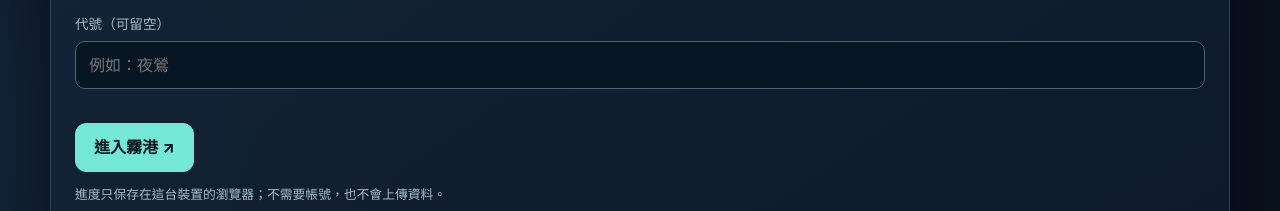
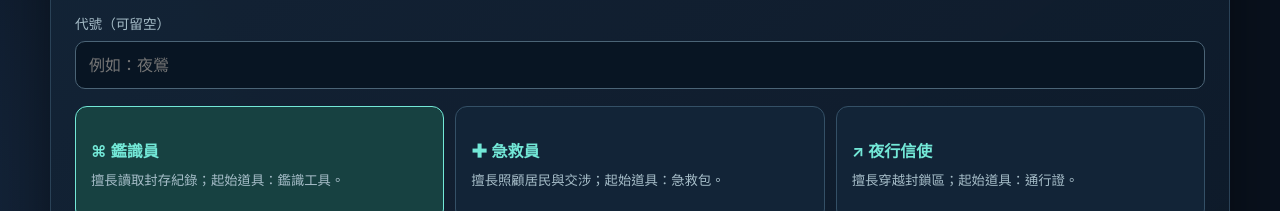
Before and after one commit to IShallowFeather/zero-protocol-rpg, a plain HTML site: page index.html in a window 1280 px wide. Shown: the part 741-952 px from the top of the page. Drawn offline with Linux system fonts and the light colour scheme.

Commit message:
Add missing RPG startup data

```diff
--- a/index.html
+++ b/index.html
@@ -29,6 +29,18 @@
     <footer class="footer">零時協議 · 課堂互動作品 · 單一 index.html · 劇情與城市均為虛構</footer>
   </div>
   <script>
+        'use strict';
+    const $ = id => document.getElementById(id);
+    const SAVE_KEY = 'zeroProtocol_save_v2';
+    const END_KEY = 'zeroProtocol_endings_v2';
+    const ROLES = {
+      analyst:{name:'鑑識員',symbol:'⌘',desc:'擅長讀取封存紀錄；起始道具：鑑識工具。',stats:{logic:3,empathy:1,nerve:1},item:'鑑識工具'},
+      medic:{name:'急救員',symbol:'✚',desc:'擅長照顧居民與交涉；起始道具：急救包。',stats:{logic:1,empathy:3,nerve:1},item:'急救包'},
+      courier:{name:'夜行信使',symbol:'↗',desc:'擅長穿越封鎖區；起始道具：通行證。',stats:{logic:1,empathy:1,nerve:3},item:'通行證'}
+    };
+    const ENDINGS = {
+      repair:{number:'01',mark:'RE:BOOT',name:'有人留下了開關',story:'你用完整的簽章紀錄指出假指令，先讓診所改接手動供電，再替城市 AI 加上可由人監督的限制。天亮時，號誌重新亮起；主控室的門沒有鎖，任何人都可以查閱這一夜的決策。'},
+
       expose:{number:'02',mark:'OPEN',name:'把真相交還給城市',story:'你把原始紀錄公開。霧港的居民第一次看見，是誰把「保護城市」改寫成「保護控制權」。城市仍有一段時間不穩，但調查不再只握在少數人手裡。'},
       autonomy:{number:'03',mark:'CO:EXIST',name:'不是命令，是協議',story:'你把診所需要什麼、居民願意承擔什麼，一條一條說給 AI 聽。它交出主控權，保留醫療協調功能。城市沒有找到完美答案，卻第一次讓受影響的人坐上談判桌。'},
       broker:{number:'04',mark:'SOLD',name:'新主人的夜晚',story:'幽靈經紀人履行承諾，替你止住了眼前的混亂。清晨，霧港恢復運作，只有少數人注意到所有公共系統的簽名都換了。你沒有毀掉城市；你把它交給了另一個主人。'},
```
